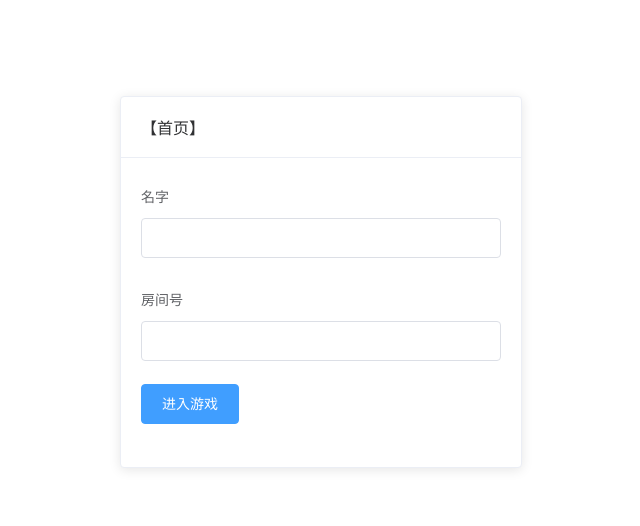
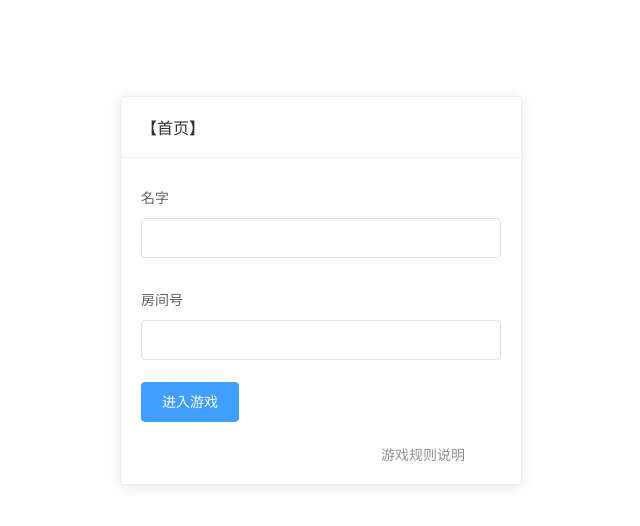
Before and after one commit to tobeyt/techtrainingcamp-h-fe-6, a Vue app: page /#/ in a window 1280 px wide. Shown: the top 526 px of the page, without its empty margins (319-959 px from the left). Built offline with nearby package versions, Linux system fonts and the light colour scheme.

Commit message:
添加游戏规则说明页

```diff
--- a/src/App.vue
+++ b/src/App.vue
@@ -9,5 +9,6 @@ html,
 body {
   margin: 0;
   padding: 0;
+  font-family: "Helvetica Neue",Helvetica,"PingFang SC","Hiragino Sans GB","Microsoft YaHei","微软雅黑",Arial,sans-serif;
 }
 </style>
--- a/src/router/index.js
+++ b/src/router/index.js
@@ -1,6 +1,7 @@
 import Vue from 'vue'
 import VueRouter from 'vue-router'
 import Home from '../views/Home.vue'
+import About from '../views/About.vue'
 
 Vue.use(VueRouter)
 
@@ -13,10 +14,7 @@ Vue.use(VueRouter)
   {
     path: '/about',
     name: 'About',
-    // route level code-splitting
-    // this generates a separate chunk (about.[hash].js) for this route
-    // which is lazy-loaded when the route is visited.
-    component: () => import(/* webpackChunkName: "about" */ '../views/About.vue')
+    component: About
   }
 ]
 
--- a/src/views/About.vue
+++ b/src/views/About.vue
@@ -1,5 +1,7 @@
 <template>
-  <div class="about">
-    <h1>This is an about page</h1>
+  <div>
+    <el-card header="【游戏规则说明】">
+
+    </el-card>
   </div>
 </template>
--- a/src/views/Home.vue
+++ b/src/views/Home.vue
@@ -9,9 +9,14 @@
           <el-input v-model="model.password"></el-input>
         </el-form-item>
         <el-form-item>
-          <el-button type="primary" native-type="submit">进入游戏</el-button>
+          <el-button type="primary" native-type="submit" class="button"
+            >进入游戏</el-button
+          >
         </el-form-item>
       </el-form>
+      <div class="info">
+        <el-link type="info" href="#">游戏规则说明</el-link>
+      </div>
     </el-card>
   </div>
 </template>
@@ -36,4 +41,8 @@ export default {
   width: 25rem;
   margin: 6rem auto;
 }
+
+.info {
+  margin-left: 15rem;
+}
 </style>
```
